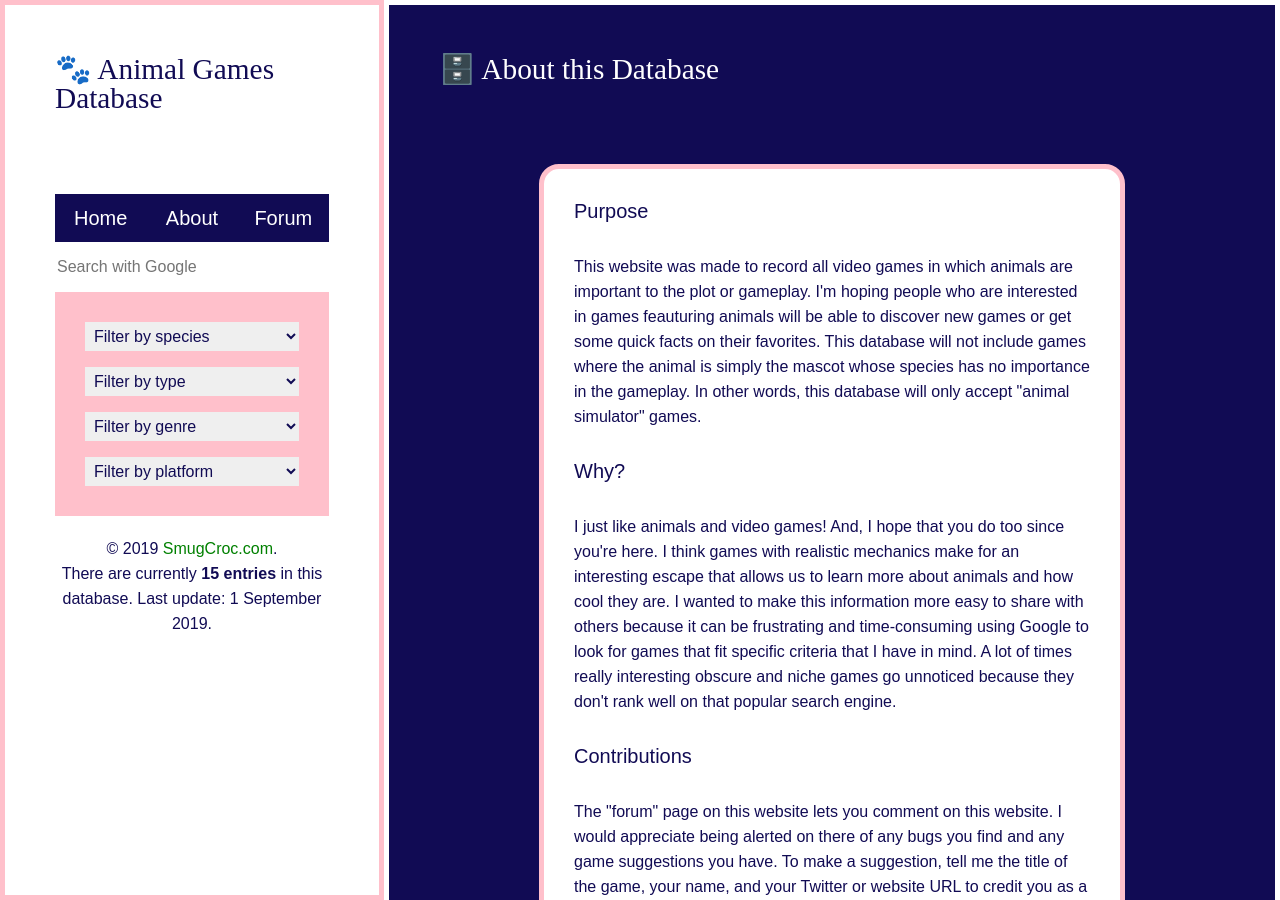
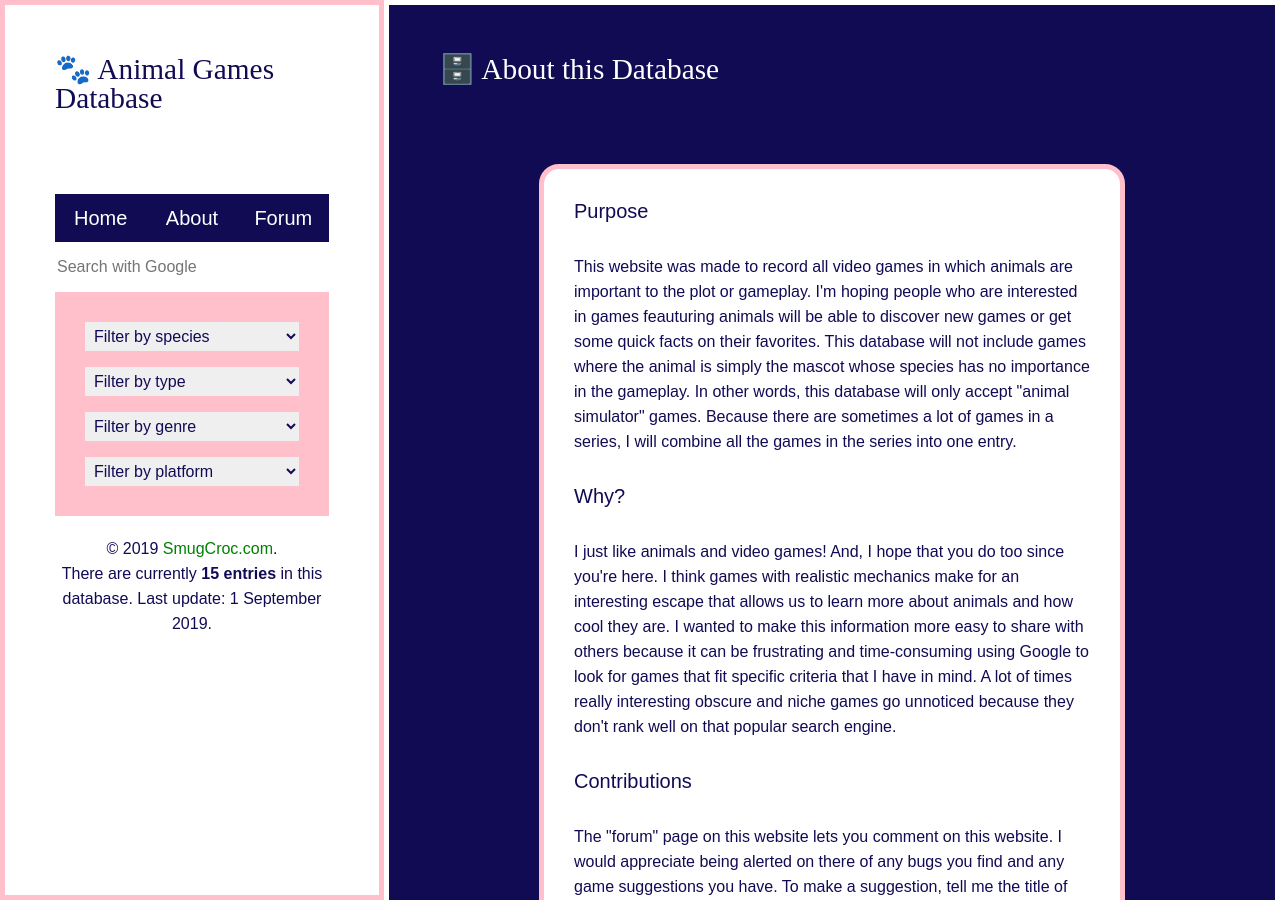
Before and after one commit to byliz/animal-game-database, a Jekyll site: the page built from about/index.html, in a window 1280 px wide and 900 px high. Built offline with Jekyll 4.4.1, drawn with Linux system fonts in a browser that asks for light colours; nearby versions of some CDN libraries.

Commit message:
Add files via upload

```diff
--- a/about/index.html
+++ b/about/index.html
@@ -11,7 +11,7 @@
 
 <p class="excerpt">
 
-This website was made to record all video games in which animals are important to the plot or gameplay. I'm hoping people who are interested in games feauturing animals will be able to discover new games or get some quick facts on their favorites. This database will not include games where the animal is simply the mascot whose species has no importance in the gameplay. In other words, this database will only accept "animal simulator" games.
+This website was made to record all video games in which animals are important to the plot or gameplay. I'm hoping people who are interested in games feauturing animals will be able to discover new games or get some quick facts on their favorites. This database will not include games where the animal is simply the mascot whose species has no importance in the gameplay. In other words, this database will only accept "animal simulator" games. Because there are sometimes a lot of games in a series, I will combine all the games in the series into one entry.
 
 </p>
 
```
